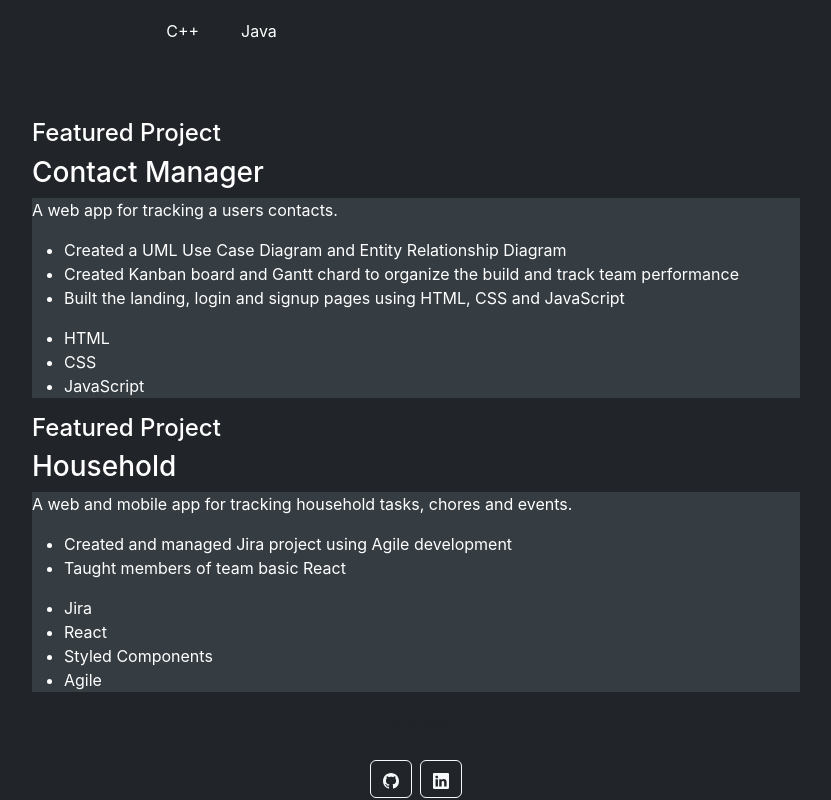
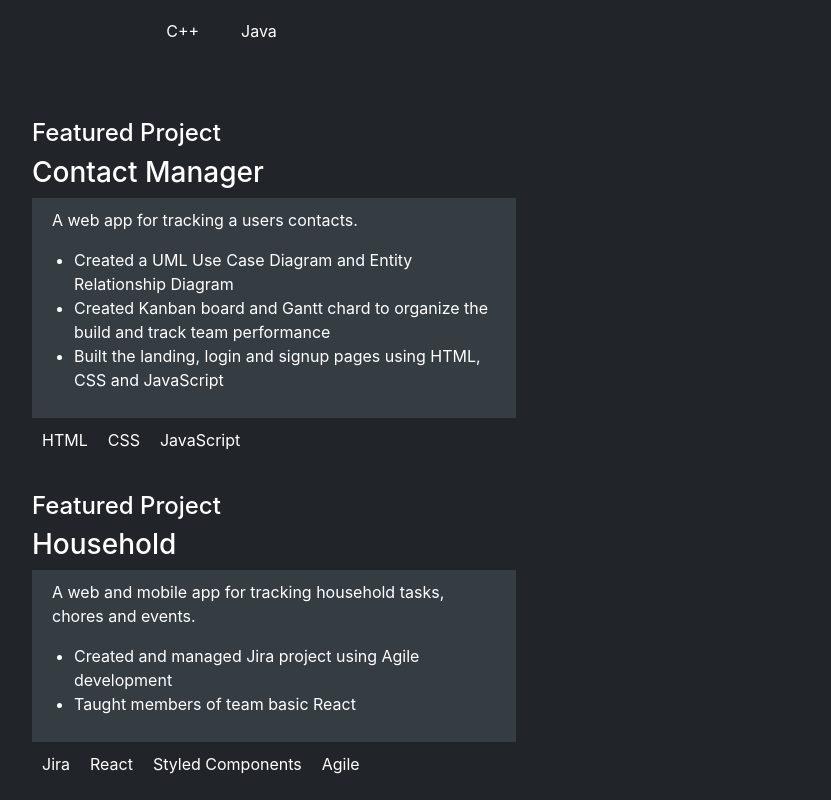
Before and after one commit to zacharyblum2/myportfolio, a React (Create React App) app: page / in a window 1280 px wide. Shown: the part 670-1470 px from the top of the page, without its empty margins (224-1055 px from the left). Built offline with nearby package versions, Linux system fonts and the light colour scheme.

Commit message:
Style featured project more.

```diff
--- a/src/components/featuredproject/Featuredproject.jsx
+++ b/src/components/featuredproject/Featuredproject.jsx
@@ -26,6 +26,7 @@ export default class FeaturedProject extends React.Component {
                         <h3>{this.state.title}</h3>
                     </div>
                     <div className="information">
+                        <div class="bg-gray">
                             <div className="desc">
                                 <p>{this.state.description}</p>
                             </div>
@@ -36,6 +37,7 @@ export default class FeaturedProject extends React.Component {
                                     })}
                                 </ul>
                             </div>
+                        </div>
                         <div className="tech">
                             <ul>
                                 {this.state.tech.map(item => {
@@ -43,6 +45,9 @@ export default class FeaturedProject extends React.Component {
                                 })}
                             </ul>
                         </div>
+                        <div className="links">
+
+                        </div>
                     </div>
                 </div>
             </div>
--- a/src/components/featuredproject/featuredproject.css
+++ b/src/components/featuredproject/featuredproject.css
@@ -7,6 +7,26 @@
     width: 60%;
 }
 
-.information {
-    background-color: rgb(53, 60, 66)
+.bg-gray {
+    background-color: rgb(53, 60, 66);
+    padding: 10px;
+    width: 63%;
 }
+
+.tech li {
+    float: left;
+    display: block;
+    text-align: center;
+    padding: 10px;
+}
+
+.tech ul {
+    list-style-type: none;
+    margin: 0;
+    padding: 0;
+    overflow: hidden;
+}
+
+.desc {
+    margin: 0 10px 0;
+}
--- a/src/containers/works/works.css
+++ b/src/containers/works/works.css
@@ -2,4 +2,5 @@
     display: flex;
     flex-direction: column;
     align-items: center;
+    gap: 30px;
 }
```
Lines whose indentation alone changed are shown as unchanged.
